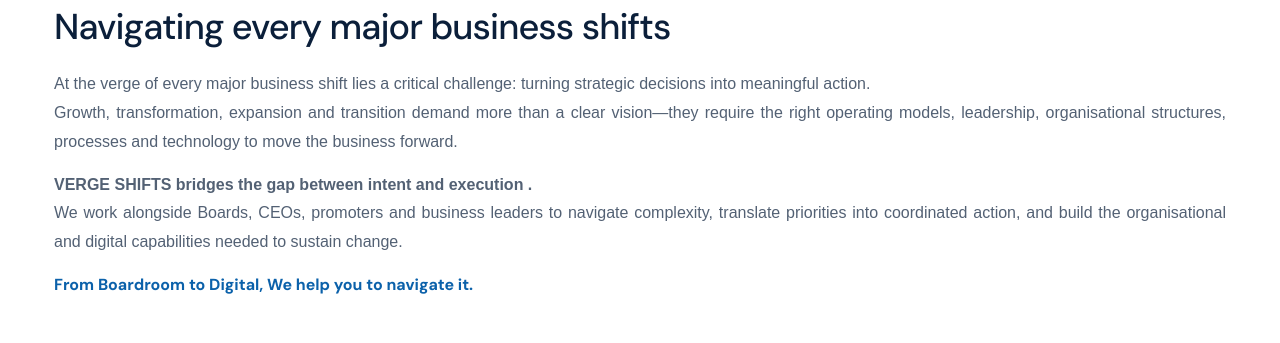
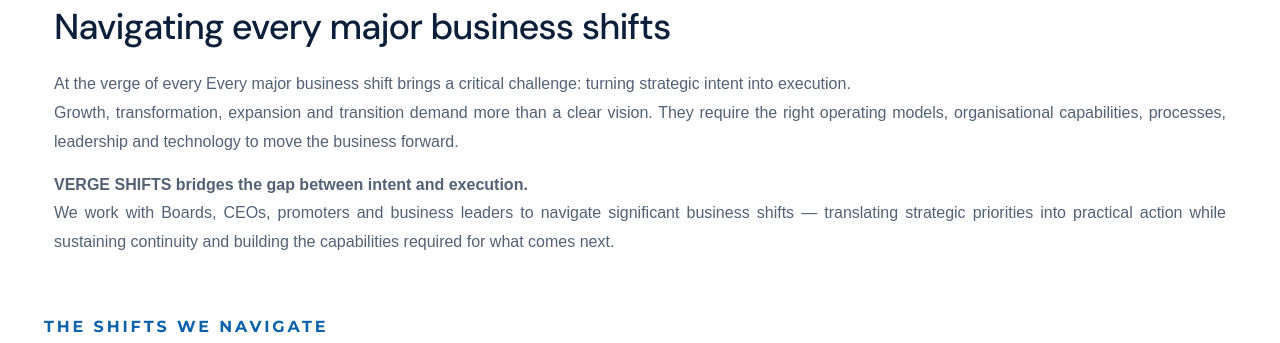
Before and after one commit to Kartikpatel231/VERGE-SHIFTS-WEBSITE, a React (Vite) app: page / in a window 1280 px wide. Shown: the part 574-917 px from the top of the page. Built offline with nearby package versions, Linux system fonts and the light colour scheme.

Commit message:
data added

```diff
--- a/src/Footer.jsx
+++ b/src/Footer.jsx
@@ -48,7 +48,7 @@
             <div className="accent-line" />
 
                       <p className="hero-kicker" style={{ color: "#0B61AA",fontSize:"16px" }}>
-                    From Boardroom to Digital, We help you to navigate it.
+                    From Boardroom to Digital, <br></br>We help you to navigate it.
                      </p>
 
 
--- a/src/Home.jsx
+++ b/src/Home.jsx
@@ -150,7 +150,7 @@
   [
     "01",
     "Diagnose",
-    "Deep dive to understand what organization want to achieve , identify the gap and define the transformation imperative.We align leadership strategic intent to Cuture , Organization design  & Operating Model. People Capablity and Mindsets",
+    "Deep dive to understand what organization want to achieve , identify the gap and define the transformation imperative. We align leadership strategic intent to Cuture , Organization design  & Operating Model. People Capablity and Mindsets",
   ],
   [
     "02",
@@ -337,14 +337,11 @@
             margin: 0,
           }}
         >
-          At the verge of every major business shift lies a
-          critical challenge: turning strategic decisions into
-          meaningful action.<br></br>
-          Growth, transformation, expansion
-          and transition demand more than a clear vision—they
-          require the right operating models, leadership,
-          organisational structures, processes and technology
-          to move the business forward.
+          At the verge of every Every major business shift brings a critical
+          challenge: turning strategic intent into execution.<br></br>
+          Growth, transformation, expansion and transition demand more than a
+          clear vision. They require the right operating models, organisational capabilities,
+           processes, leadership and technology to move the business forward.
         </p>
 
         <p
@@ -357,17 +354,18 @@
             margin: 0,
           }}
         >
-          <b>VERGE SHIFTS bridges the gap between intent and execution .</b>
+          <b>VERGE SHIFTS bridges the gap between intent and execution.</b>
           <br></br>
-          We work alongside Boards, CEOs, promoters and business
-          leaders to navigate complexity, translate priorities
-          into coordinated action, and build the organisational
-          and digital capabilities needed to sustain change.
+          We work with Boards, CEOs, promoters
+          and business leaders to navigate significant business
+          shifts — translating strategic priorities into
+          practical action while sustaining continuity
+          and building the capabilities required for what comes next.
         </p>
       </div>
 
       {/* CLOSING STATEMENT */}
-      <h4
+      {/* <h4
         style={{
           color: "#0B61AA",
           fontSize: "16px",
@@ -379,7 +377,7 @@
         }}
       >
         From  Boardroom to Digital, We help you to navigate it.
-      </h4>
+      </h4> */}
     </div>
   </div>
 </section>
--- a/src/data.js
+++ b/src/data.js
@@ -2,7 +2,8 @@
   strategy: {
     number: "",
     title: "Strategy → Transformation",
-    intro: "Turning strategic intent into an executable transformation agenda.",
+    intro:
+      "Translating business ambition into transformation priorities and executable plans.",
     image: "/strategy.png",
     challenge:
       "Great strategies create direction. But turning intent into real, lasting change requires more than a plan — it requires alignment, structure and execution.",
@@ -25,7 +26,8 @@
   people: {
     number: "",
     title: "People → Performance",
-    intro: "From capablity to measurable business performance.",
+    intro:
+      "Connecting people, organisational effectiveness and leadership capability to business performance.",
     image: "/people.png",
     challenge:
       "Talent, leadership and culture are critical to transformation, but often underestimated, misaligned or not fully activated.",
@@ -35,9 +37,9 @@
       "Leadership alignment",
       "Organization effectiveness",
       "Talent & Succession planning",
-      "Recruitment and selection",
+      "Recruitment & selection",
       "Performance architecture",
-      "Culture & mindset Coaching",
+      "Culture & Mindset coaching",
       "Capability building and transitions",
     ],
     secondaryImage:
@@ -48,7 +50,8 @@
   change: {
     number: "",
     title: "TRANSITION → CONTINUITY",
-    intro: "Navigating the complexity of moving from one state to another.",
+    intro:
+      "Managing critical transitions while protecting business momentum and continuity.",
     image: "/transition.png",
     challenge:
       "Change is complex -and often fragile. What worked yesterday, may not work tommorrow. Without right approach , change can create fatigue & resistance.",
@@ -72,7 +75,7 @@
     number: "",
     title: "DIGITAL → ENABLEMENT",
     intro:
-      "Translating transformation into digitally enabled organizations and ways of working",
+      "Connecting technology, processes and adoption to the way the business operates and delivers results.",
     image: "digitaltr.png",
     challenge:
       "Often digital transformation is about changing the digital platform ,without understanding of current state  of people and process and its change impact , leading to manpower cost , time and frustration.",
--- a/src/styles.css
+++ b/src/styles.css
@@ -131,7 +131,7 @@
 .contact-email {
   color: #fff;
   text-decoration: none;
-  font-size: 17px;
+  font-size: 20px;
   letter-spacing: 0.02em;
   transition: opacity 0.2s ease;
 }
@@ -1101,3 +1101,9 @@
     color: #000000 !important;
   }
 }
+
+
+.contact-page label {
+  font-size: 16px !important;
+  color: black !important;
+}
```
Also changed, not shown: src/contact-page.css (+0 -11 lines).
